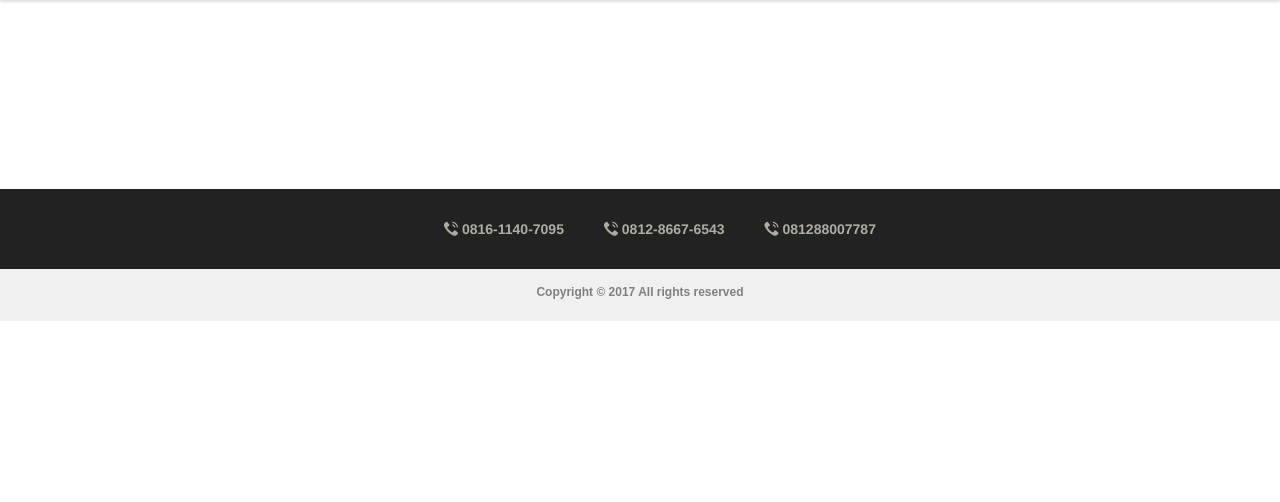
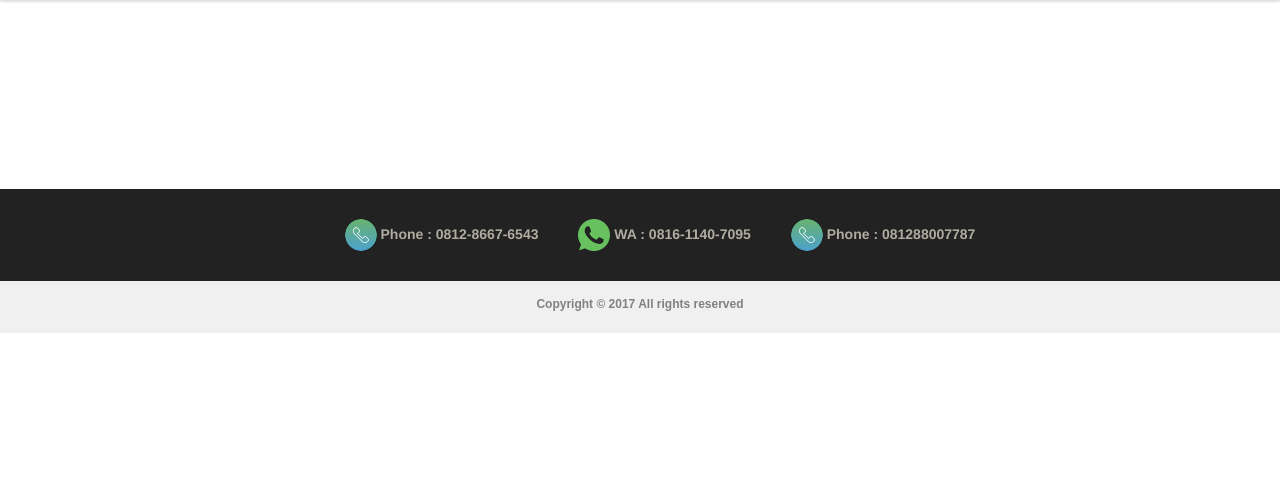
Before and after one commit to crayongenerateon/ohi, a CodeIgniter app: page /database/news in a window 1280 px wide. Shown: the part 81-583 px from the top of the page. Run offline with CodeIgniter, Linux system fonts and the light colour scheme; data that the repository does not hold is empty; some libraries are stand-ins or nearby versions; some web fonts are replaced.

Commit message:
update list view
update list view

```diff
--- a/application/views/news/list.php
+++ b/application/views/news/list.php
@@ -123,19 +123,19 @@
     <footer>
       <div class="container">
         <div class="row text-center">
-          <div class="col-lg-6 col-lg-offset-3">
+          <div class="col-lg-8 col-lg-offset-2">
             <ul class="menu">
 
+              <li>
+               <a href="#"><img src="<?php echo base_url();?>/media/template/media/images/ico/phone.png" class="img-resposive" alt="WhatsApp"> Phone : 0812-8667-6543</a>
+             </li>
+
              <li>
-              <a href="#"><i class="ion ion-android-call"></i> 0816-1140-7095</a>
+              <a href="#"><img src="<?php echo base_url();?>/media/template/media/images/ico/wa.png" class="img-resposive" alt="WhatsApp"> WA : 0816-1140-7095</a>
             </li>
 
             <li>
-             <a href="#"><i class="ion ion-android-call"></i> 0812-8667-6543</a>
-           </li>
-
-           <li>
-             <a href="#"><i class="ion ion-android-call"></i> 081288007787</a>
+             <a href="#"><img src="<?php echo base_url();?>/media/template/media/images/ico/phone.png" class="img-resposive" alt="WhatsApp"> Phone : 081288007787</a>
            </li>
 
          </ul>
```
Also changed, not shown: application/views/news/view.php (+7 -7 lines).
